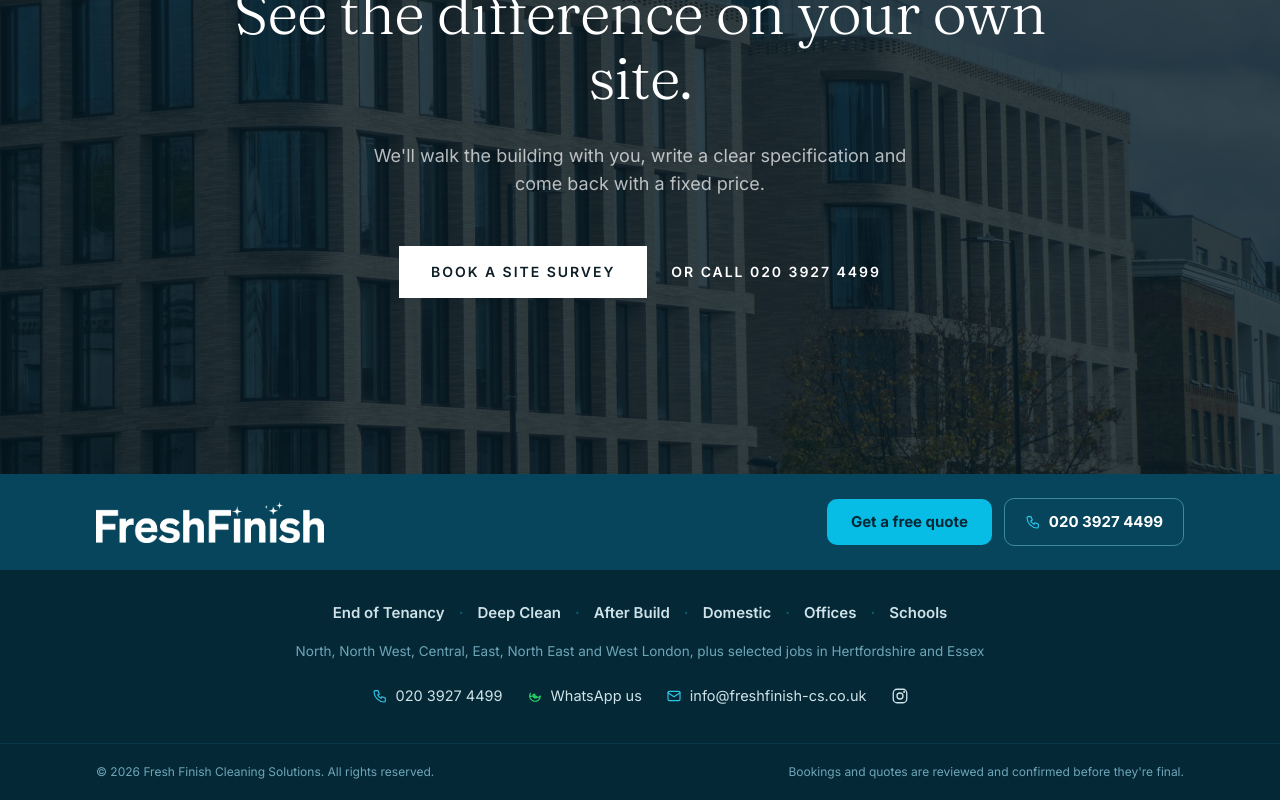
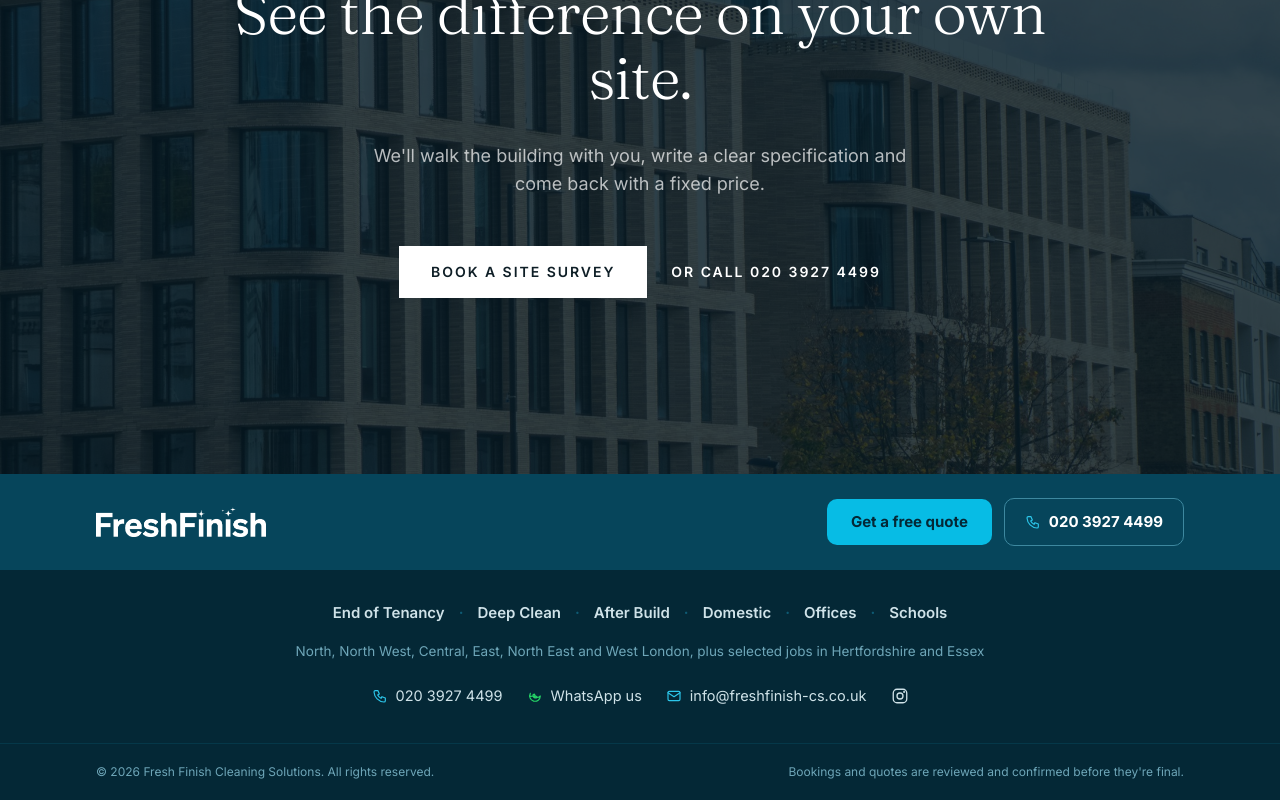
Before and after one commit to kenanpasha1-blip/freshfinish-cs, a Next.js app: page / in a window 1280 px wide. Shown: the part 8077-8877 px from the top of the page. Built offline with nearby package versions, Linux system fonts and the light colour scheme; no server answers.

Commit message:
Footer: wordmark down to 170px, between the two extremes
Co-Authored-By: Claude Fable 5 <noreply@anthropic.com>

```diff
--- a/components/Footer.tsx
+++ b/components/Footer.tsx
@@ -28,9 +28,9 @@ export default function Footer() {
             <Image
               src="/logo-wordmark-white.png"
               alt="Fresh Finish Cleaning Solutions"
-              width={228}
-              height={41}
-              className="h-auto w-[190px] sm:w-[228px]"
+              width={170}
+              height={31}
+              className="h-auto w-[150px] sm:w-[170px]"
             />
           </Link>
           <div className="flex flex-wrap items-center justify-center gap-3">
```
